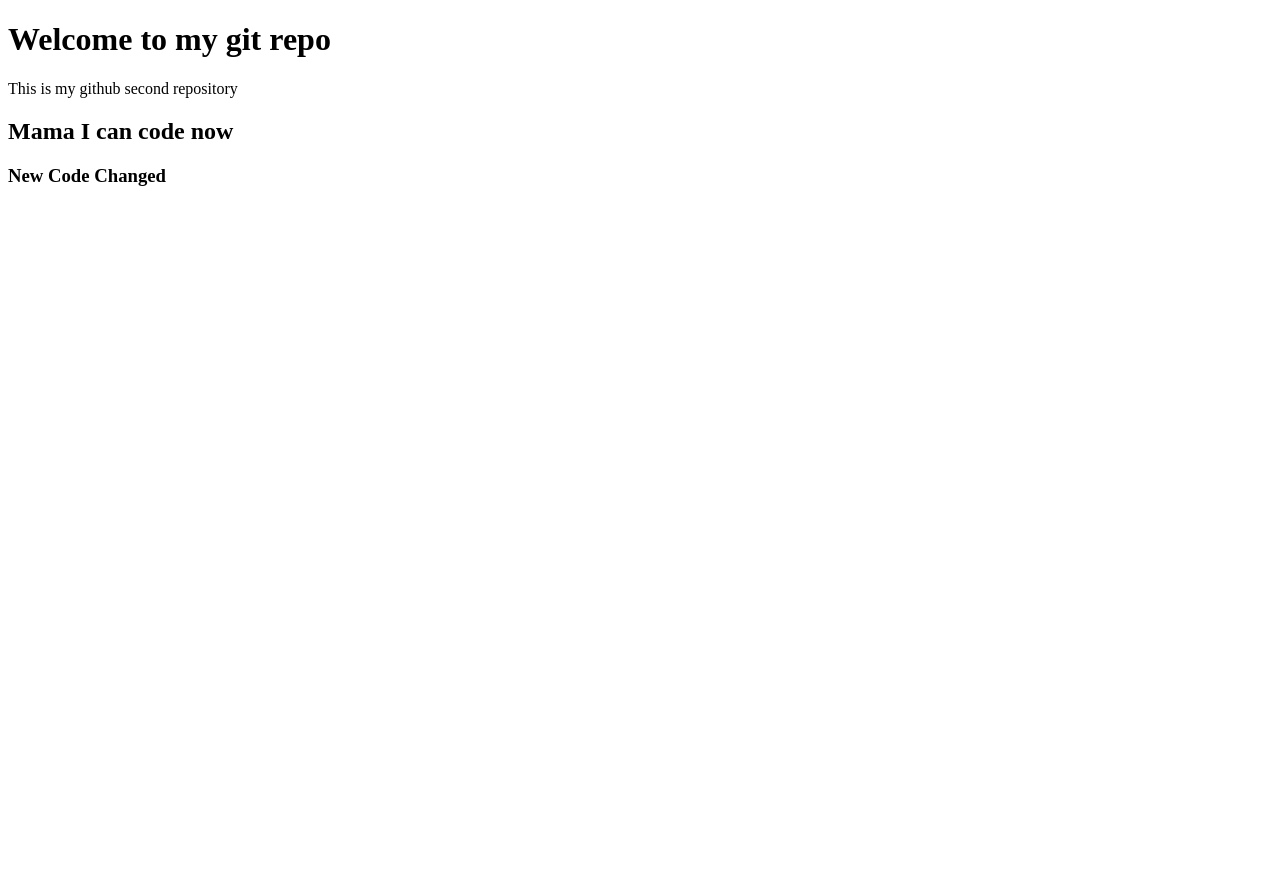
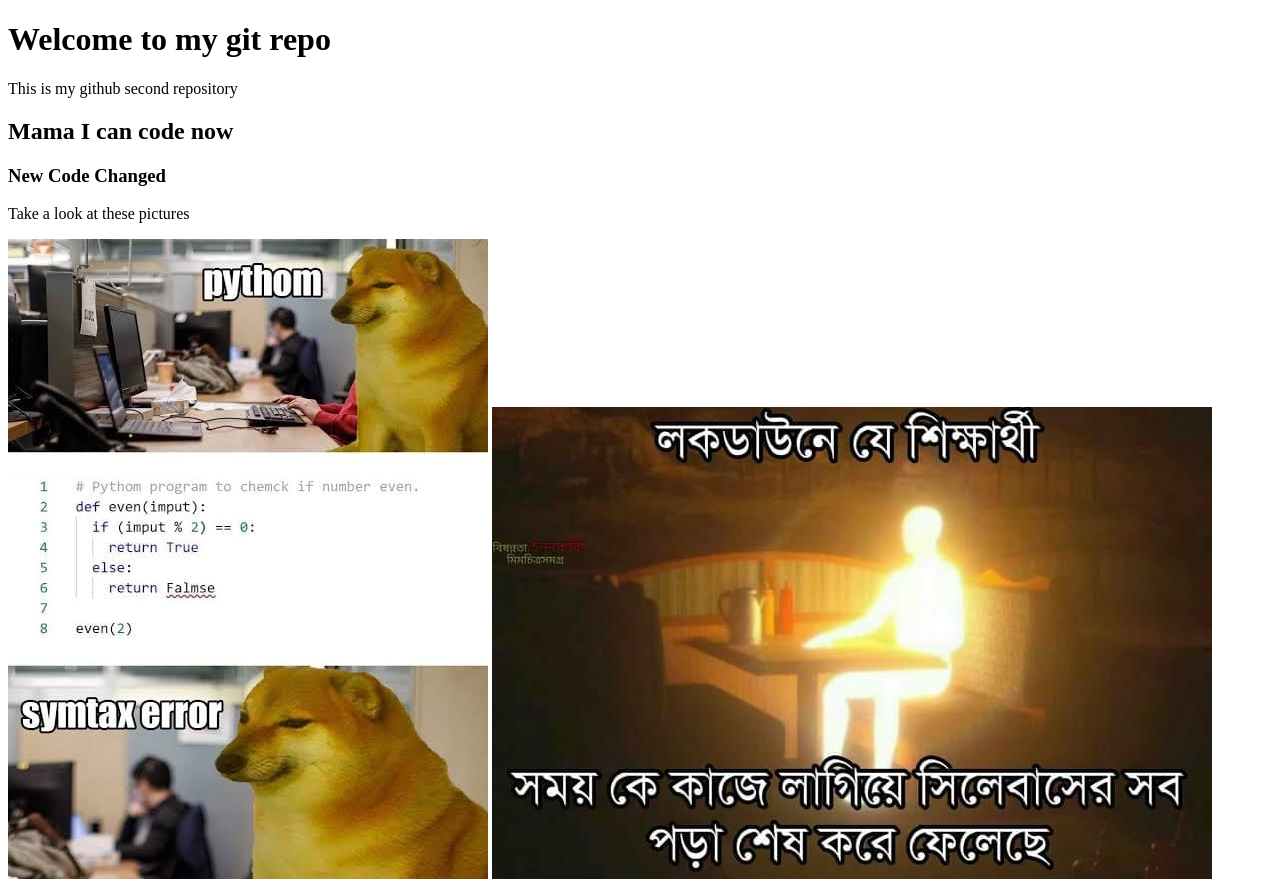
Before and after one commit to Tanzim395/my-second-repo, a plain HTML site: page index.html in a window 1280 px wide. Before the commit the page ends 800 px from the top, so only its background shows below. Drawn offline with Linux system fonts and the light colour scheme.

Commit message:
image added

```diff
--- a/index.html
+++ b/index.html
@@ -11,5 +11,8 @@
     <p>This is my github second repository</p>
     <h2>Mama I can code now</h2>
     <h3>New Code Changed</h3>
+    <p>Take a look at these pictures</p>
+    <img src="pythom.jpg" alt="">
+    <img src="fbimg.jpg" alt="">
 </body>
 </html>
```
Also changed, not shown: fbimg.jpg (added), pythom.jpg (added).
